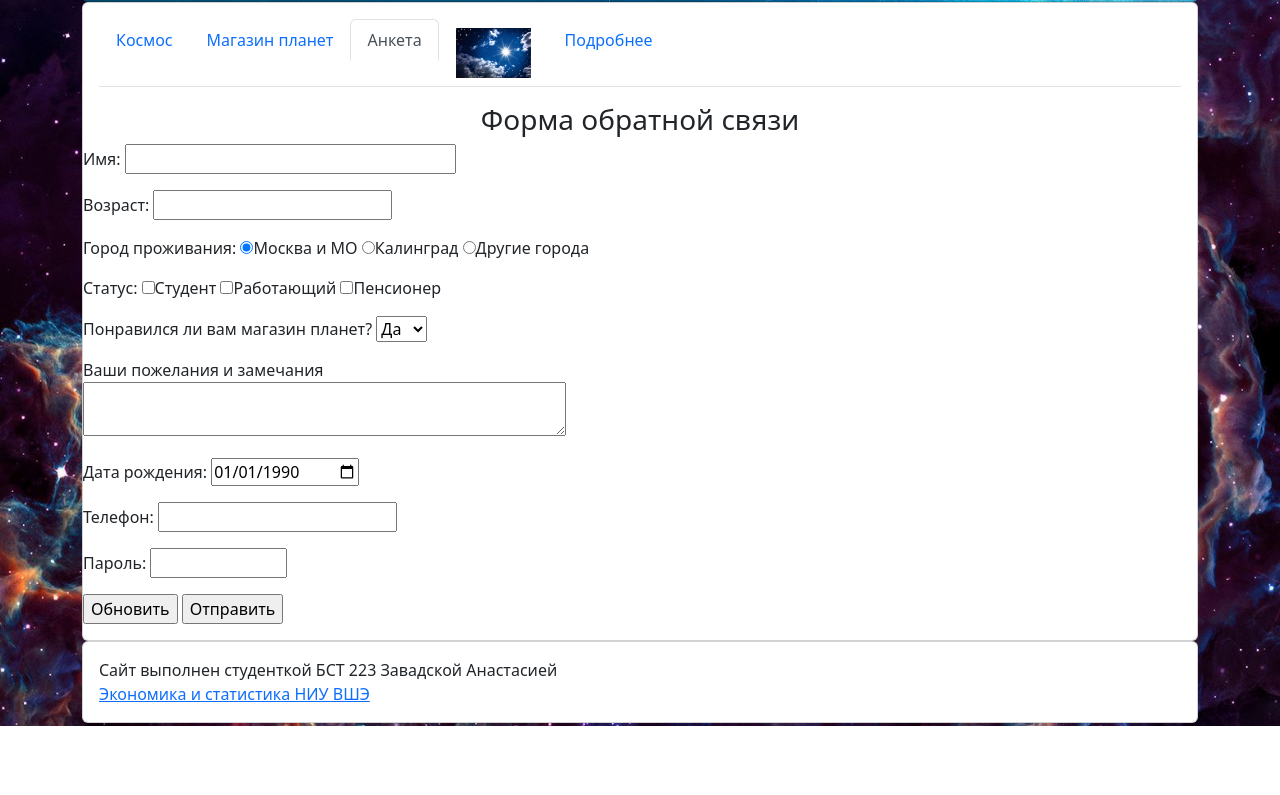
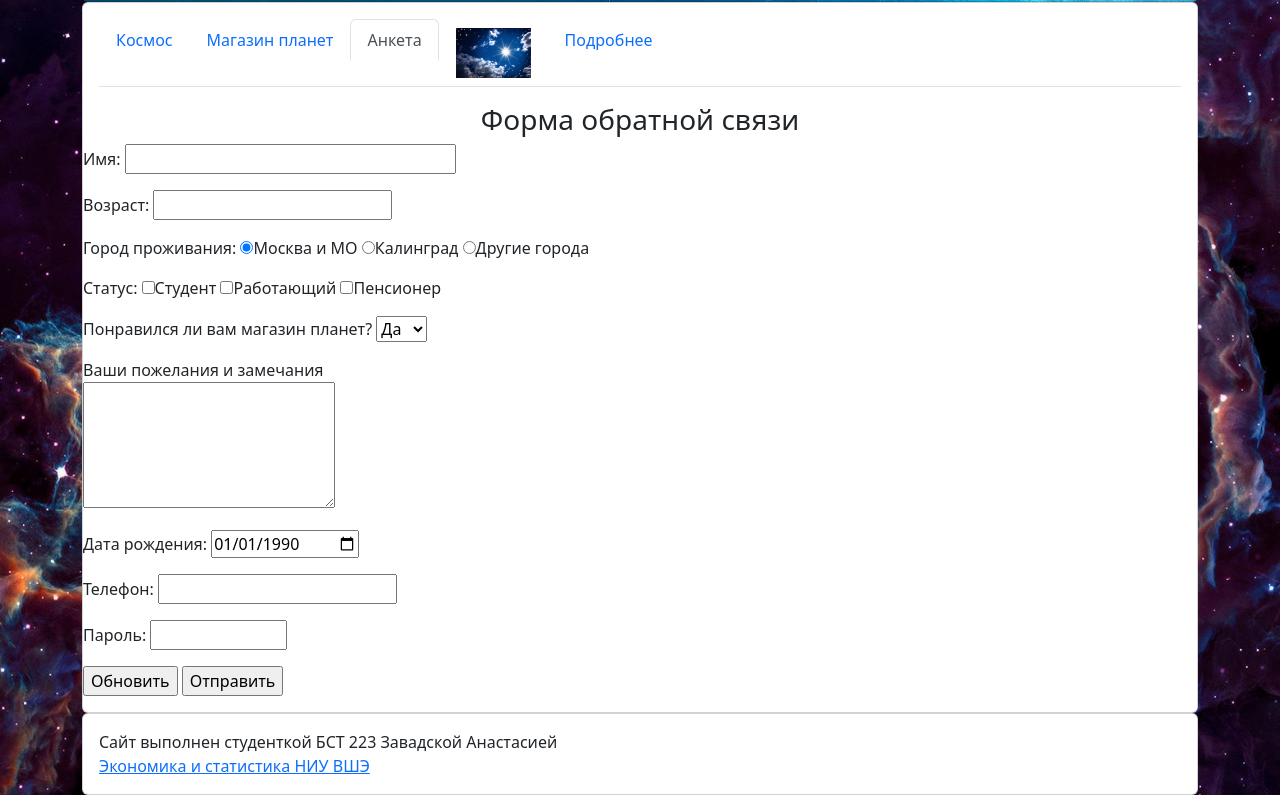
Before and after one commit to AnastasiaZavadskaya/prog23, a plain HTML site: page form.html in a window 1280 px wide. Shown: the part 74-869 px from the top of the page. Before the commit the page ends 800 px from the top, so only its background shows below. Drawn offline with nearby package versions, Linux system fonts and the light colour scheme.

Commit message:
Add files via upload

```diff
--- a/form.html
+++ b/form.html
@@ -65,7 +65,7 @@
 
             <p>Ваши пожелания и замечания
                 <br>
-                <TEXTAREA cols=50 name="textarea" rows=2></TEXTAREA>
+                <TEXTAREA cols=25 name="textarea" rows=5></TEXTAREA>
             </p>
 
             <p>Дата рождения: <input type="date" name="user_date" value='1990-01-01'></p>
```
